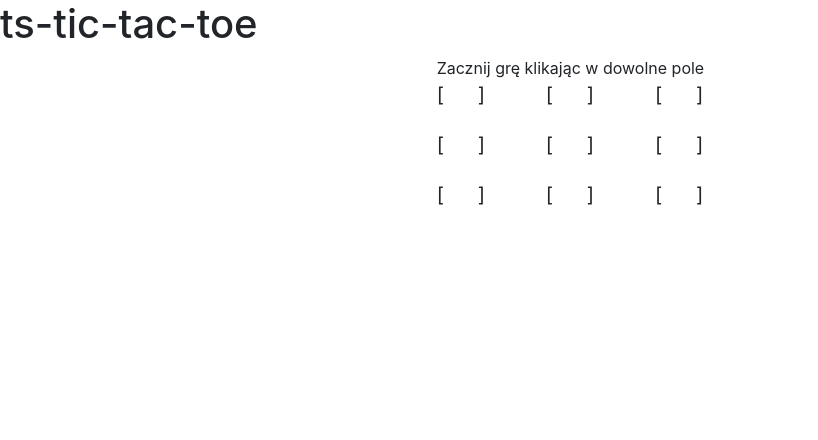
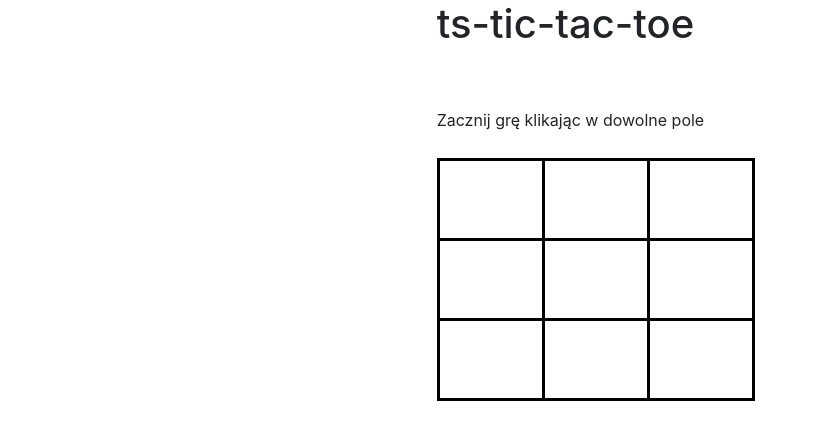
Before and after one commit to sebastiangolian/ts-tic-tac-toe, a website: page index.html in a window 1280 px wide. Shown: the whole page, without its empty margins (0-818 px from the left). Drawn offline with nearby package versions, Linux system fonts and the light colour scheme.

Commit message:
Add images and update eventClick

```diff
--- a/css/style.css
+++ b/css/style.css
@@ -5,3 +5,15 @@
     height: 50px;
     cursor: grab;
 }
+.symbols{
+    width:100px;
+}
+h1{
+    height:100px;
+}
+td{
+    border:3px solid black;
+}
+#msg{
+    height:50px;
+}
--- a/index.html
+++ b/index.html
@@ -1,46 +1,81 @@
 <!doctype html>
 <html lang="en">
+
 <head>
   <meta charset="utf-8">
   <meta name="viewport" content="width=device-width, initial-scale=1, shrink-to-fit=no">
-    <link rel="stylesheet" href="https://maxcdn.bootstrapcdn.com/bootstrap/4.0.0/css/bootstrap.min.css" integrity="sha384-Gn5384xqQ1aoWXA+058RXPxPg6fy4IWvTNh0E263XmFcJlSAwiGgFAW/dAiS6JXm" crossorigin="anonymous">
-    <link rel="stylesheet" href="css/style.css" type="text/css"></link>
+  <link rel="stylesheet" href="https://maxcdn.bootstrapcdn.com/bootstrap/4.0.0/css/bootstrap.min.css" integrity="sha384-Gn5384xqQ1aoWXA+058RXPxPg6fy4IWvTNh0E263XmFcJlSAwiGgFAW/dAiS6JXm"
+    crossorigin="anonymous">
+  <link rel="stylesheet" href="css/style.css" type="text/css">
+  </link>
   <title>typescript-playground</title>
 </head>
 <body>
-    <h1>ts-tic-tac-toe</h1>
+  <div class="row">
+    <div class="col-md-4"></div>
+    <div class="col-md-4"><h1>ts-tic-tac-toe</h1></div>
+    <div class="col-md-4"></div>
+  </div>
 
   <div class="row">
     <div class="col-md-4"></div>
     <div class="col-md-4" id="msg">Zacznij grę klikając w dowolne pole</div>
     <div class="col-md-4"></div>
   </div>
+
   <div class="row">
     <div class="col-md-4"></div>
-      <div class="col-md-1 cell" id="cell-1">[&nbsp;&nbsp;&nbsp;&nbsp;&nbsp;&nbsp;]</div>
-      <div class="col-md-1 cell" id="cell-2">[&nbsp;&nbsp;&nbsp;&nbsp;&nbsp;&nbsp;]</div>
-      <div class="col-md-1 cell" id="cell-3">[&nbsp;&nbsp;&nbsp;&nbsp;&nbsp;&nbsp;]</div>
+    <div class="col-md-4 col-sm-4">
+      <table>
+        <tr>
+          <td><img id="cell-1" class="symbols" src="images/null.png" /></td>
+          <td><img id="cell-2" class="symbols" src="images/null.png" /></td>
+          <td><img id="cell-3" class="symbols" src="images/null.png" /></td>
+        </tr>
+        <tr>
+          <td><img id="cell-4" class="symbols" src="images/null.png" /></td>
+          <td><img id="cell-5" class="symbols" src="images/null.png" /></td>
+          <td><img id="cell-6" class="symbols" src="images/null.png" /></td>
+        </tr>
+        <tr>
+          <td><img id="cell-7" class="symbols" src="images/null.png" /></td>
+          <td><img id="cell-8" class="symbols" src="images/null.png" /></td>
+          <td><img id="cell-9" class="symbols" src="images/null.png" /></td>
+        </tr>
+      </table>
+    </div>
+    <div class="col-md-4"></div>
+  </div>
+
+  <!-- <div class="row">
+    <div class="col-md-4"></div>
+    <div class="col-md-1 cell"><img id="cell-1" class="symbols" src="images/null.png" /></div>
+    <div class="col-md-1 cell"><img id="cell-2" class="symbols" src="images/null.png" /></div>
+    <div class="col-md-1 cell"><img id="cell-3" class="symbols" src="images/null.png" /></div>
     <div class="col-md-4"></div>
   </div>
   <div class="row">
     <div class="col-md-4"></div>
-      <div class="col-md-1 cell" id="cell-4">[&nbsp;&nbsp;&nbsp;&nbsp;&nbsp;&nbsp;]</div>
-      <div class="col-md-1 cell" id="cell-5">[&nbsp;&nbsp;&nbsp;&nbsp;&nbsp;&nbsp;]</div>
-      <div class="col-md-1 cell" id="cell-6">[&nbsp;&nbsp;&nbsp;&nbsp;&nbsp;&nbsp;]</div>
+    <div class="col-md-1 cell"><img id="cell-4" class="symbols" src="images/null.png" /></div>
+    <div class="col-md-1 cell"><img id="cell-5" class="symbols" src="images/null.png" /></div>
+    <div class="col-md-1 cell"><img id="cell-6" class="symbols" src="images/null.png" /></div>
     <div class="col-md-4"></div>
   </div>
   <div class="row">
     <div class="col-md-4"></div>
-      <div class="col-md-1 cell" id="cell-7">[&nbsp;&nbsp;&nbsp;&nbsp;&nbsp;&nbsp;]</div>
-      <div class="col-md-1 cell" id="cell-8">[&nbsp;&nbsp;&nbsp;&nbsp;&nbsp;&nbsp;]</div>
-      <div class="col-md-1 cell" id="cell-9">[&nbsp;&nbsp;&nbsp;&nbsp;&nbsp;&nbsp;]</div>
+    <div class="col-md-1 cell"><img id="cell-7" class="symbols" src="images/null.png" /></div>
+    <div class="col-md-1 cell"><img id="cell-8" class="symbols" src="images/null.png" /></div>
+    <div class="col-md-1 cell"><img id="cell-9" class="symbols" src="images/null.png" /></div>
     <div class="col-md-4"></div>
-    </div>
+  </div> -->
 
-
-    <script src="https://code.jquery.com/jquery-3.2.1.slim.min.js" integrity="sha384-KJ3o2DKtIkvYIK3UENzmM7KCkRr/rE9/Qpg6aAZGJwFDMVNA/GpGFF93hXpG5KkN" crossorigin="anonymous"></script>
-    <script src="https://cdnjs.cloudflare.com/ajax/libs/popper.js/1.12.9/umd/popper.min.js" integrity="sha384-ApNbgh9B+Y1QKtv3Rn7W3mgPxhU9K/ScQsAP7hUibX39j7fakFPskvXusvfa0b4Q" crossorigin="anonymous"></script>
-    <script src="https://maxcdn.bootstrapcdn.com/bootstrap/4.0.0/js/bootstrap.min.js" integrity="sha384-JZR6Spejh4U02d8jOt6vLEHfe/JQGiRRSQQxSfFWpi1MquVdAyjUar5+76PVCmYl" crossorigin="anonymous"></script>
+  <script src="https://code.jquery.com/jquery-3.2.1.slim.min.js" integrity="sha384-KJ3o2DKtIkvYIK3UENzmM7KCkRr/rE9/Qpg6aAZGJwFDMVNA/GpGFF93hXpG5KkN"
+    crossorigin="anonymous"></script>
+  <script src="https://cdnjs.cloudflare.com/ajax/libs/popper.js/1.12.9/umd/popper.min.js" integrity="sha384-ApNbgh9B+Y1QKtv3Rn7W3mgPxhU9K/ScQsAP7hUibX39j7fakFPskvXusvfa0b4Q"
+    crossorigin="anonymous"></script>
+  <script src="https://maxcdn.bootstrapcdn.com/bootstrap/4.0.0/js/bootstrap.min.js" integrity="sha384-JZR6Spejh4U02d8jOt6vLEHfe/JQGiRRSQQxSfFWpi1MquVdAyjUar5+76PVCmYl"
+    crossorigin="anonymous"></script>
   <script type="module" src="js/app.js"></script>
 </body>
+
 </html>
--- a/src/app.ts
+++ b/src/app.ts
@@ -1,9 +1,8 @@
 import { Board } from "./classes/Board.js";
 import { BoardMsg } from "./classes/BoardMsg.js";
 
-console.log("========== TYPESCRIPT-PLAYGROUND =================")
-
-const cellElements: HTMLCollectionOf<Element> = document.getElementsByClassName('cell');
+//const cellElements: HTMLCollectionOf<HTMLImageElement> = document.getElementsByClassName('cell');
+const cellElements = document.getElementsByClassName('symbols') as HTMLCollectionOf<HTMLImageElement>;
 const msgElement: HTMLElement|any = document.getElementById("msg");
 
 if(msgElement){
--- a/src/classes/BoardCells.ts
+++ b/src/classes/BoardCells.ts
@@ -16,7 +16,8 @@ export class BoardCells {
 
         const l = elements.length;
         for (var i = 0; i < l; i++) {
-            let cell = new BoardCell(elements[i], this.board);
+            let element = elements[i] as HTMLImageElement
+            let cell = new BoardCell(element, this.board);
             this.cells.push(cell);
         }
     }
--- a/src/classes/MoveComputer.ts
+++ b/src/classes/MoveComputer.ts
@@ -71,7 +71,7 @@ export class MoveComputer {
     move(): number
     {
         let ret:number = -1;
-        if(ret == -1) ret = this.checkWinLine(2);;
+        if(ret == -1) ret = this.checkWinLine(2);
         if(ret == -1) ret = this.checkWinLine(1);
         if(ret == -1) ret = this.moveRandom();
         return ret;
```
Also changed, not shown: src/classes/BoardCell.ts (+11 -14 lines), images/null.png (added), images/o.png (added), images/x.png (added). Lines whose indentation alone changed are shown as unchanged.
